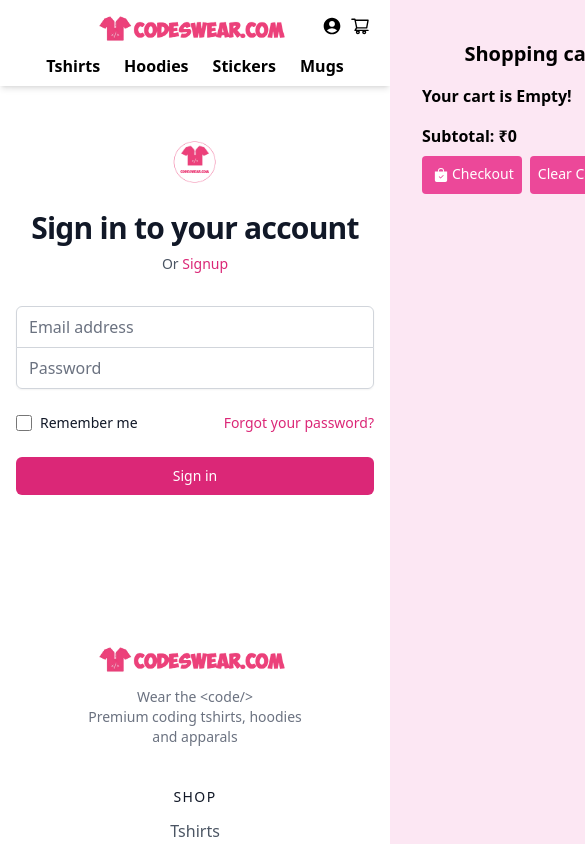
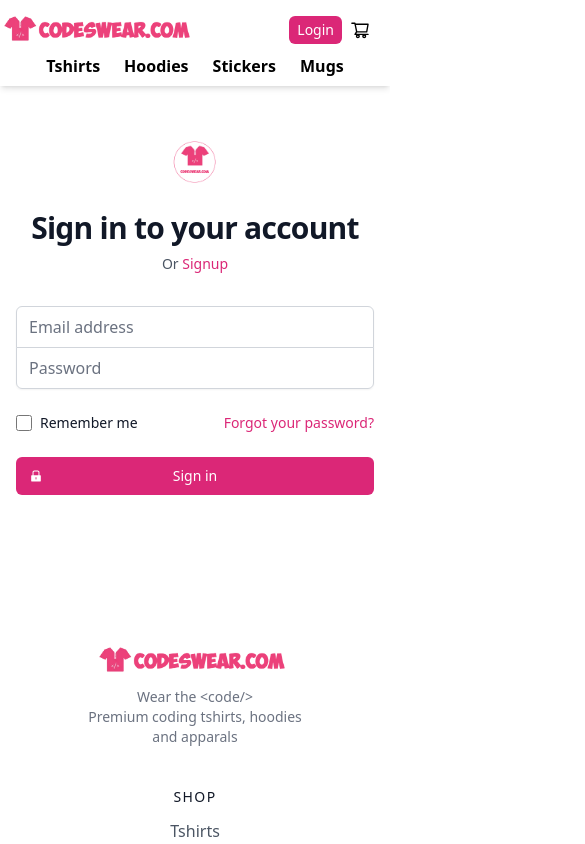
Before and after one commit to hsayvaidya23/Mens-Closet, a Next.js app: page /login in a window 390 px wide. Shown: the top 844 px of the page, 585 px wide, since content can reach past the window. Built offline with nearby package versions, Linux system fonts and the light colour scheme.

Commit message:
adding login & logout buttons

```diff
--- a/components/Navbar.js
+++ b/components/Navbar.js
@@ -1,4 +1,4 @@
-import React, { useRef } from "react";
+import React, { useRef, useState } from "react";
 import Image from "next/image";
 import Link from "next/link";
 import {
@@ -10,7 +10,17 @@
 import { BsFillBagCheckFill } from "react-icons/bs";
 import { MdAccountCircle } from "react-icons/md";
 
-const Navbar = ({ cart, addToCart, removeFromCart, subTotal, clearCart }) => {
+const Navbar = ({
+  logout,
+  user,
+  cart,
+  addToCart,
+  removeFromCart,
+  subTotal,
+  clearCart,
+}) => {
+  const [dropdown, setDropdown] = useState(false);
+  const ref = useRef();
   const toggleCart = () => {
     if (ref.current.classList.contains("translate-x-full")) {
       ref.current.classList.remove("translate-x-full");
@@ -20,10 +30,10 @@
       ref.current.classList.add("translate-x-full");
     }
   };
-  const ref = useRef();
+
   return (
     <div className="flex flex-col md:flex-row md:justify-start justify-center items-center py-2 shadow-md mb-1 sticky top-0 bg-white z-10">
-      <div className="logo mx-5">
+      <div className="logo mr-auto md:mx-5">
         <Link href={"/"}>
           <a>
             <Image src={"/logo.webp"} alt="" width={200} height={40} />
@@ -54,20 +64,56 @@
           </Link>
         </ul>
       </div>
-      <div
-        className=" cursor-pointer cart absolute right-0 mx-5 top-4 flex"
-      >
-        <Link href={'/login'}>
-          <a>
+      <div className=" cursor-pointer items-center cart absolute right-0 mx-5 top-4 flex">
+        <a
+          onMouseOver={() => {
+            setDropdown(true);
+          }}
+          onMouseLeave={() => {
+            setDropdown(false);
+          }}
+        >
+          {dropdown && (
+            <div
+              onMouseOver={() => {
+                setDropdown(true);
+              }}
+              onMouseLeave={() => {
+                setDropdown(false);
+              }}
+              className="absolute right-8 bg-pink-300 top-6 py-4 rounded-md px-5 w-32 "
+            >
+              <ul>
+                <Link href={'/myaccount'}><a><li className="py-1 hover:text-pink-700 text-sm font-bold">My Account</li></a></Link>
+                <Link href={'/orders'}><a><li className="py-1 hover:text-pink-700 text-sm font-bold">Orders</li></a></Link>
+                <li onClick={logout} className="py-1 hover:text-pink-700 text-sm font-bold">Logout</li>
+              </ul>
+            </div>
+          )}
+          {user.value && (
             <MdAccountCircle className="text-xl md:text-2xl mx-2" />
-          </a>
-        </Link>
-        <AiOutlineShoppingCart onClick={toggleCart} className="text-xl md:text-2xl" />
+          )}
+        </a>
+        {!user.value && (
+          <Link href={"/login"}>
+            <a>
+              <button className="bg-pink-600 px-2 py-1 rounded-md text-sm text-white mx-2">
+                Login
+              </button>
+            </a>
+          </Link>
+        )}
+        <AiOutlineShoppingCart
+          onClick={toggleCart}
+          className="text-xl md:text-2xl"
+        />
       </div>
 
       <div
         ref={ref}
-        className={`w-72 h-[100vh] sideCart overflow-y-scroll absolute top-0 right-0 bg-pink-100 px-8 py-10 transform transition-transform z-10 ${Object.keys(cart).length !== 0 ? `translate-x-0` : `translate-x-full`}`}
+        className={`w-72 h-[100vh] sideCart overflow-y-scroll absolute top-0 right-0 bg-pink-100 px-8 py-10 transform transition-transform z-10 ${
+          Object.keys(cart).length !== 0 ? `translate-x-0` : `translate-x-full`
+        }`}
       >
         <h2 className="font-bold text-xl text-center">Shopping cart</h2>
         <span
@@ -84,7 +130,9 @@
             return (
               <li key={k}>
                 <div className="item flex my-5">
-                  <div className="w-2/3 font-semibold">{cart[k].name}({cart[k].size}/{cart[k].variant})</div>
+                  <div className="w-2/3 font-semibold">
+                    {cart[k].name}({cart[k].size}/{cart[k].variant})
+                  </div>
                   <div className="w-1/3 flex items-center justify-center text-lg">
                     <AiFillMinusCircle
                       onClick={() => {
@@ -119,7 +167,7 @@
             );
           })}
         </ol>
-        <div className='font-bold my-2'>Subtotal: ₹{subTotal} </div>
+        <div className="font-bold my-2">Subtotal: ₹{subTotal} </div>
         <div className="flex">
           <Link href={"/checkout"}>
             <button className="flex mr-2 text-white bg-pink-500 border-0 py-2 px-2 focus:outline-none hover:bg-pink-600 rounded text-sm">
--- a/pages/_app.js
+++ b/pages/_app.js
@@ -7,6 +7,8 @@
 function MyApp({ Component, pageProps }) {
   const [cart, setCart] = useState({});
   const [subTotal, setSubTotal] = useState(0);
+  const [user, setUser] = useState({value: null})
+  const [key, setKey] = useState(0)
   const router = useRouter()
   useEffect(() => {
     console.log("Hey I am a useEffect from _app.js");
@@ -20,7 +22,18 @@
       console.error(error);
       localStorage.clear();
     }
-  }, []);
+    const token = localStorage.getItem('token')
+    if(token){
+      setUser({ value: token })
+      setKey(Math.random())
+    }
+  }, [router.query]);
+
+  const logout = () => {
+    localStorage.removeItem("token")
+    setUser({ value: null})
+    setKey(Math.random())
+  }
 
   const saveCart = (myCart) => {
     localStorage.setItem("cart", JSON.stringify(myCart));
@@ -70,7 +83,7 @@
 
   return (
     <>
-      <Navbar key={subTotal} cart={cart} addToCart={addToCart} removeFromCart={removeFromCart} clearCart={clearCart} subTotal={subTotal} />
+      <Navbar logout={logout} user={user} key={key} cart={cart} addToCart={addToCart} removeFromCart={removeFromCart} clearCart={clearCart} subTotal={subTotal} />
       <Component buyNow={buyNow} cart={cart} addToCart={addToCart} removeFromCart={removeFromCart} clearCart={clearCart} subTotal={subTotal} {...pageProps} />
       <Footer />
     </>
--- /dev/null
+++ b/pages/_document.js
@@ -0,0 +1,13 @@
+import { Html, Head, Main, NextScript } from 'next/document'
+
+export default function Document() {
+  return (
+    <Html className='overflow-x-hidden'>
+      <Head />
+      <body>
+        <Main />
+        <NextScript />
+      </body>
+    </Html>
+  )
+}
--- a/pages/login.js
+++ b/pages/login.js
@@ -2,6 +2,7 @@
 import React, { useState } from 'react'
 import { useRouter } from 'next/router';
 import { toast, ToastContainer } from "react-toastify";
+import {AiFillLock} from 'react-icons/ai'
 import "react-toastify/dist/ReactToastify.css";
 
 const Login = () => {
@@ -157,7 +158,7 @@
                 className="group relative flex w-full justify-center rounded-md border border-transparent bg-pink-600 py-2 px-4 text-sm font-medium text-white hover:bg-pink-700 focus:outline-none focus:ring-2 focus:ring-pink-500 focus:ring-offset-2"
               >
                 <span className="absolute inset-y-0 left-0 flex items-center pl-3">
-
+                <AiFillLock/>
                 </span>
                 Sign in
               </button>
--- /dev/null
+++ b/pages/orders.js
@@ -0,0 +1,9 @@
+import React from 'react'
+
+const Orders = () => {
+  return (
+    <div>Orders</div>
+  )
+}
+
+export default Orders
```
